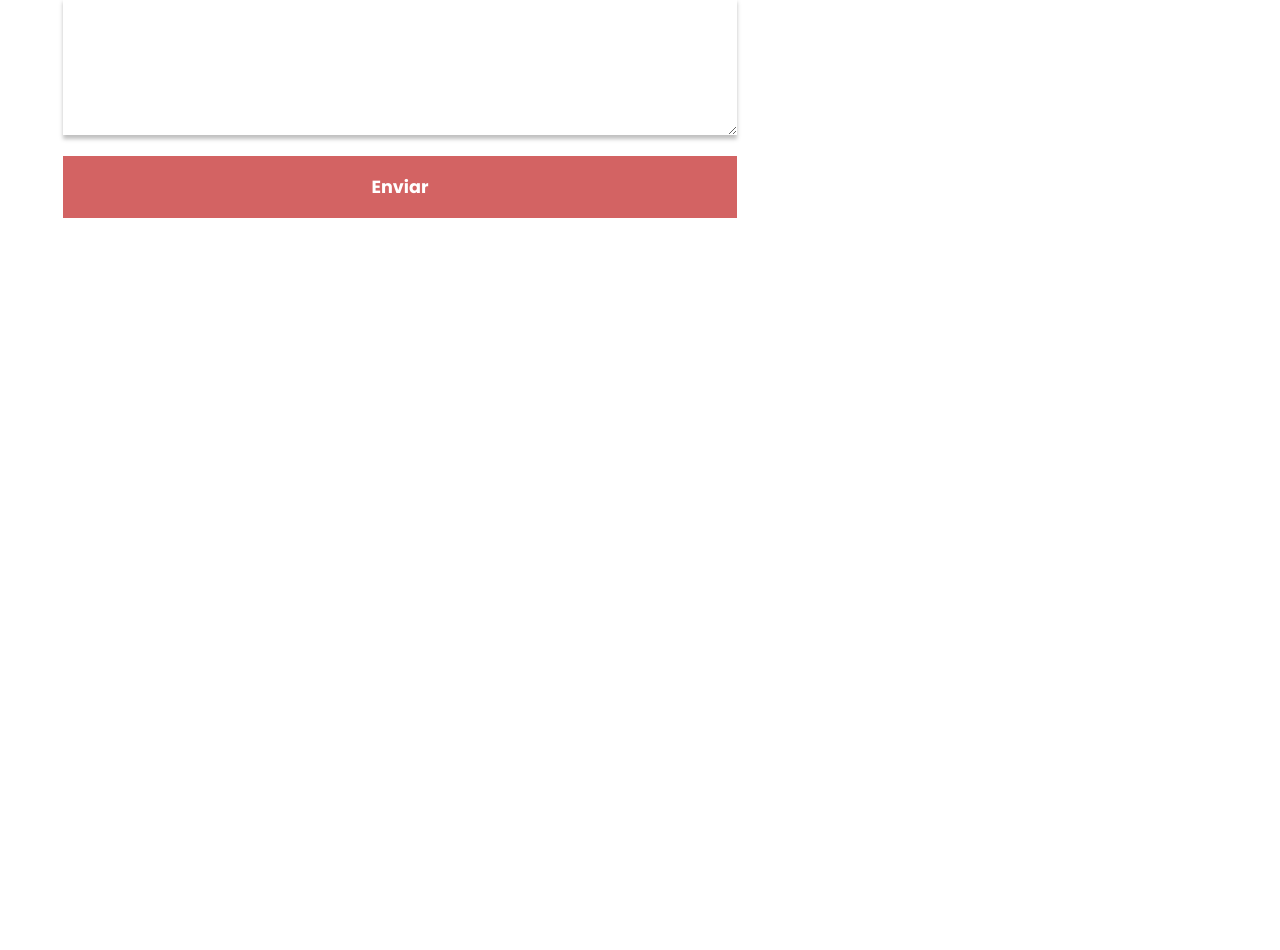
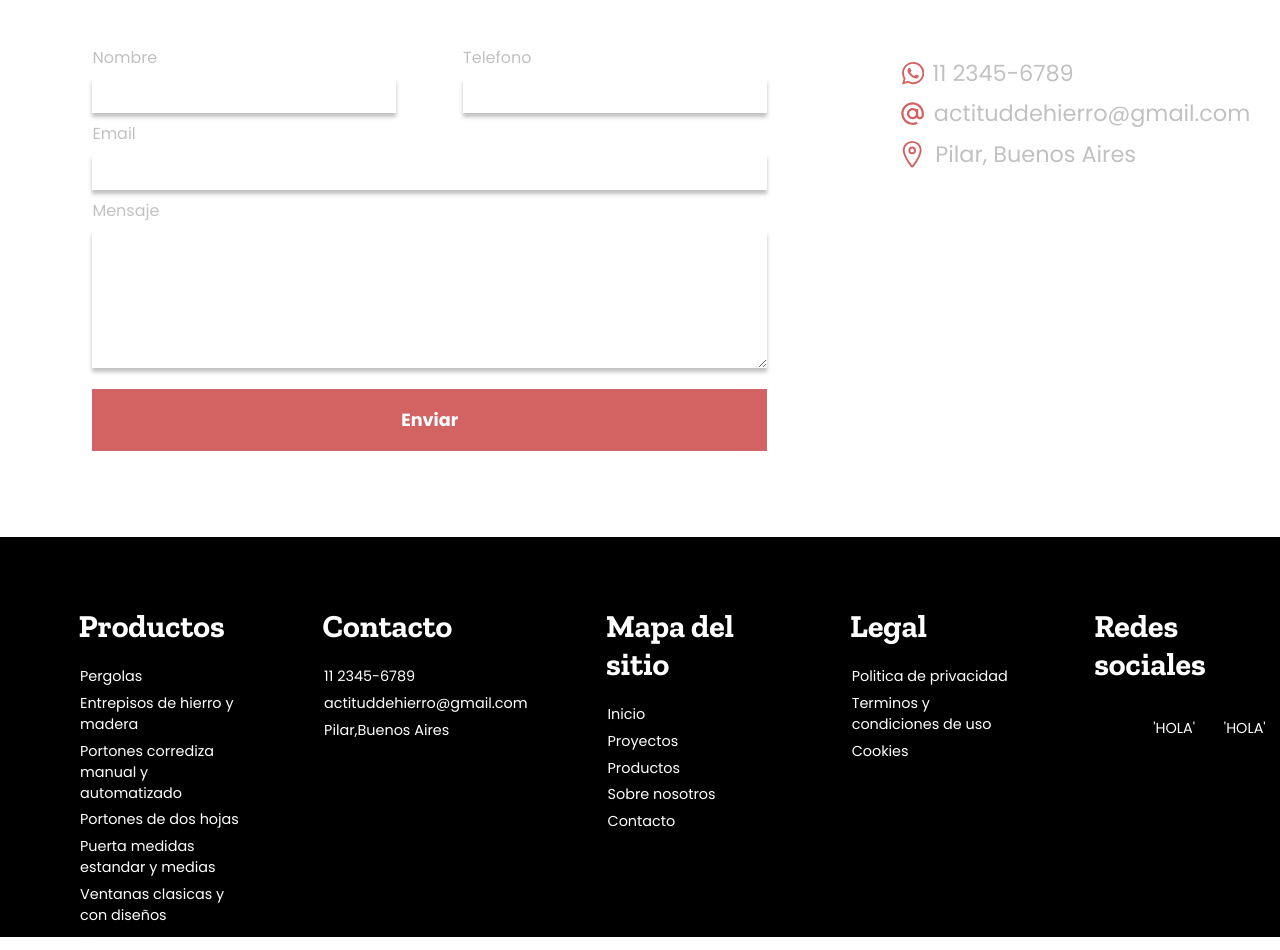
Before and after one commit to AlvaroCordoba-5/actitud-de-hierro, a React (Create React App) app: page /contacto in a window 1280 px wide. Shown: the part 974-1924 px from the top of the page. Before the commit the page ends 1278 px from the top, so only its background shows below. Built offline with nearby package versions, Linux system fonts and the light colour scheme.

Commit message:
products

```diff
--- /dev/null
+++ b/src/components/Footer/Footer.css
@@ -0,0 +1,36 @@
+.columna {
+  width: 22em;
+  background: black;
+  margin-left: 2.5em;
+  height: 22em;
+  margin-top: 3em;
+}
+
+.columna h1 {
+  margin-left: 1.2em;
+  font-family: "Zilla Slab";
+  font-style: normal;
+  color: white;
+}
+
+.columna li {
+  margin-top: 0.4em;
+  color: white;
+  font-family: "Poppins";
+  font-style: normal;
+  font-size: 0.9em;
+}
+
+.footer {
+  display: flex;
+  background: black;
+
+}
+
+.redes{
+  display: flex;
+}
+
+.redes li{
+  margin: 1em;
+}
--- /dev/null
+++ b/src/components/Footer/Footer.jsx
@@ -0,0 +1,58 @@
+import React from 'react'
+import Columna from './columna'
+import Tiktok from '../imagenes/tik-tok.svg'
+
+function Footer() {
+  return (
+    <>
+    <div className='footer'>
+<Columna
+
+titulo='Productos'
+texto1='Pergolas'
+texto2='Entrepisos de hierro y madera'
+texto3='Portones corrediza manual y automatizado'
+texto4='Portones de dos hojas'
+texto5='Puerta medidas estandar y medias'
+texto6='Ventanas clasicas y con diseños'
+texto7='Ver mas...'
+/>
+
+<Columna
+titulo='Contacto'
+texto1='11 2345-6789'
+texto2='actituddehierro@gmail.com'
+texto3='Pilar,Buenos Aires'
+/>
+
+<Columna
+titulo='Mapa del sitio'
+texto1='Inicio'
+texto2='Proyectos'
+texto3='Productos'
+texto4='Sobre nosotros'
+texto5='Contacto'
+/>
+
+<Columna
+titulo='Legal'
+texto1='Politica de privacidad'
+texto2='Terminos y condiciones de uso'
+texto3='Cookies'
+/>
+
+<div className="columna">
+      <h1>Redes sociales</h1>
+      <ul className='redes'>
+        <li><img  style={{width:'1em',color:'white'}} src={Tiktok}/></li>
+        <li>'HOLA'</li>
+        <li>'HOLA'</li>
+        </ul>
+    </div>
+    </div>
+
+    </>
+  )
+}
+
+export default Footer
--- /dev/null
+++ b/src/components/Footer/columna.jsx
@@ -0,0 +1,21 @@
+import React from "react";
+import './Footer.css';
+
+function columna({titulo,texto1,texto2,texto3,texto4,texto5,texto6,texto7}) {
+  return (
+    <div className="columna">
+      <h1>{titulo}</h1>
+      <ul>
+        <li>{texto1}</li>
+        <li>{texto2}</li>
+        <li>{texto3}</li>
+        <li>{texto4}</li>
+        <li>{texto5}</li>
+        <li>{texto6}</li>
+        <li>{texto7}</li>
+      </ul>
+    </div>
+  );
+}
+
+export default columna;
--- /dev/null
+++ b/src/components/Products/Products.css
@@ -0,0 +1,48 @@
+.card-container {
+  width: 20em;
+  height: 29em;
+  background: white;
+  box-shadow: 0px 5px 10px -2px rgba(0, 0, 0, 0.25);
+  margin-bottom: 10px;
+}
+
+.cont-img{
+
+    display: flex;
+    flex-direction: column;
+    justify-content: center;
+    align-items: center;
+
+}
+
+.card-container img {
+    object-fit: cover;
+  width:95%;
+  height:100%;
+  display: flex;
+}
+
+.card-container h2 {
+  font-family: "Poppins";
+  font-style: normal;
+  color: #d36363;
+  font-size: 1.2em;
+  margin-left: 0.8em;
+  margin-bottom: 0;
+}
+
+.card-container p{
+    font-family: 'Poppins';
+font-style: normal;
+font-size: 0.8em;
+margin:1em;
+}
+
+.card-container input{
+    font-family: 'Poppins';
+font-style: normal;
+font-weight: 400;
+color: white;
+background: black;
+width: 13em;
+}
--- /dev/null
+++ b/src/components/Products/Products.jsx
@@ -0,0 +1,17 @@
+import React from "react";
+import CardProducts from "./cardProducts";
+
+function Products() {
+  return (
+    <>
+      <CardProducts
+        title="Mesa Turkif"
+        img="https://media.pilideco.com.ar/shop/2721/mesa-ratona-madera-dura-y-hierro.jpg"
+        text="Lorem Ipsum is simply dummy text of the printing and typesetting industry. Lorem Ipsum has been the industry
+    and typesetting industry. Lorem Ipsum has been the industry"
+      />
+    </>
+  );
+}
+
+export default Products;
--- /dev/null
+++ b/src/components/Products/cardProducts.jsx
@@ -0,0 +1,19 @@
+import React from "react";
+import "./Products.css";
+
+function cardProducts({ title, img, text }) {
+  return (
+    <>
+      <div className="card-container">
+        <h2>{title}</h2>
+        <div className="cont-img">
+          <img src={img} />
+          <p>{text}</p>
+          <input type="submit" value="Enviar Mensaje" />
+        </div>
+      </div>
+    </>
+  );
+}
+
+export default cardProducts;
--- a/src/components/Secciones/Contacto.jsx
+++ b/src/components/Secciones/Contacto.jsx
@@ -1,20 +1,45 @@
-import React from 'react';
-import Portadas from '../Portadas/Portadas';
-import imgcontacto from '../imagenes/contacto.png'
-import Formulario from '../Formulario/Formulario';
-import Boton2 from '../Botones/Boton2';
+import React from "react";
+import Portadas from "../Portadas/Portadas";
+import imgcontacto from "../imagenes/contacto.png";
+import Formulario from "../Formulario/Formulario";
+import { BsWhatsapp } from 'react-icons/bs';
+import { BiAt } from "react-icons/bi";
+import { IoLocationOutline } from "react-icons/io5";
+
+import "./Css/Contacto.css";
+
+import Footer from "../Footer/Footer";
 
 function Contacto() {
   return (
     <>
-    <Portadas
-    image={imgcontacto}
-    texto='CONTACTO'
-    />
+      <Portadas image={imgcontacto} texto="CONTACTO" />
 
-    <Formulario/>
+      <div className="container-contacto">
+        <h1>Solicita la informacion que necesitas</h1>
+        <div className="form-info">
+        <Formulario />
+        <ul>
+          <div className="icon-li">
+          <BsWhatsapp className='icons' size='1.4em' />
+          <li>11 2345-6789</li>
+          </div>
+
+          <div className="icon-li">
+          <BiAt className='icons' size='1.7em' style={{marginLeft:'-0.2em'}} />
+          <li>actituddehierro@gmail.com</li>
+          </div>
+
+          <div className="icon-li">
+          <IoLocationOutline className='icons' size='1.9em' style={{marginLeft:'-0.3em'}}  />
+          <li>Pilar, Buenos Aires</li>
+          </div>
+        </ul>
+        </div>
+      </div>
+      <Footer />
     </>
-  )
+  );
 }
 
-export default Contacto
+export default Contacto;
--- /dev/null
+++ b/src/components/Secciones/Css/Contacto.css
@@ -0,0 +1,37 @@
+.container-contacto h1{
+    font-family: 'Zilla Slab';
+font-style: normal;
+display: flex;
+justify-content: center;
+font-size: 3em;
+margin-bottom: 3em;
+}
+
+.form-info{
+    display: flex;
+    justify-content: center;
+}
+
+.form-info ul{
+margin-left: 2em;
+}
+
+.form-info li{
+    font-family: 'Poppins';
+font-style: normal;
+color: #C1C1C1;
+font-weight: 500;
+font-size: 1.4em;
+line-height: 1.8em;
+}
+
+.icons{
+    color:#d36363;
+    margin-right: 0.5em;
+
+}
+
+.icon-li{
+    display: flex;
+    align-items: center;
+}
--- a/src/components/Secciones/Productos.jsx
+++ b/src/components/Secciones/Productos.jsx
@@ -1,6 +1,7 @@
 import React from 'react';
 import Portadas from '../Portadas/Portadas';
 import imgproductos from '../imagenes/productos.png'
+import Products from '../Products/Products'
 
 function Productos() {
   return (
@@ -9,6 +10,7 @@ function Productos() {
     image={imgproductos}
     texto='PRODUCTOS'
     />
+    <Products/>
     </>
   )
 }
--- a/src/components/Secciones/SobreNosotros.jsx
+++ b/src/components/Secciones/SobreNosotros.jsx
@@ -1,5 +1,6 @@
 import React from 'react';
 import Portadas from '../Portadas/Portadas';
+import Footer from '../Footer/Footer';
 import imgsobre from '../imagenes/sobrenosotros.png'
 
 function SobreNosotros() {
@@ -9,6 +10,7 @@ function SobreNosotros() {
     image={imgsobre}
     texto='SOBRE NOSOTROS'
     />
+    <Footer/>
     </>
   )
 }
--- a/src/components/navbar/navbar.css
+++ b/src/components/navbar/navbar.css
@@ -9,6 +9,7 @@ font-weight: 400;
 font-size: 15px;
 line-height: 30px;
   position: relative;
+  margin-top: 2em;
 
 }
 
```
Also changed, not shown: src/components/imagenes/tik-tok.svg (added).
